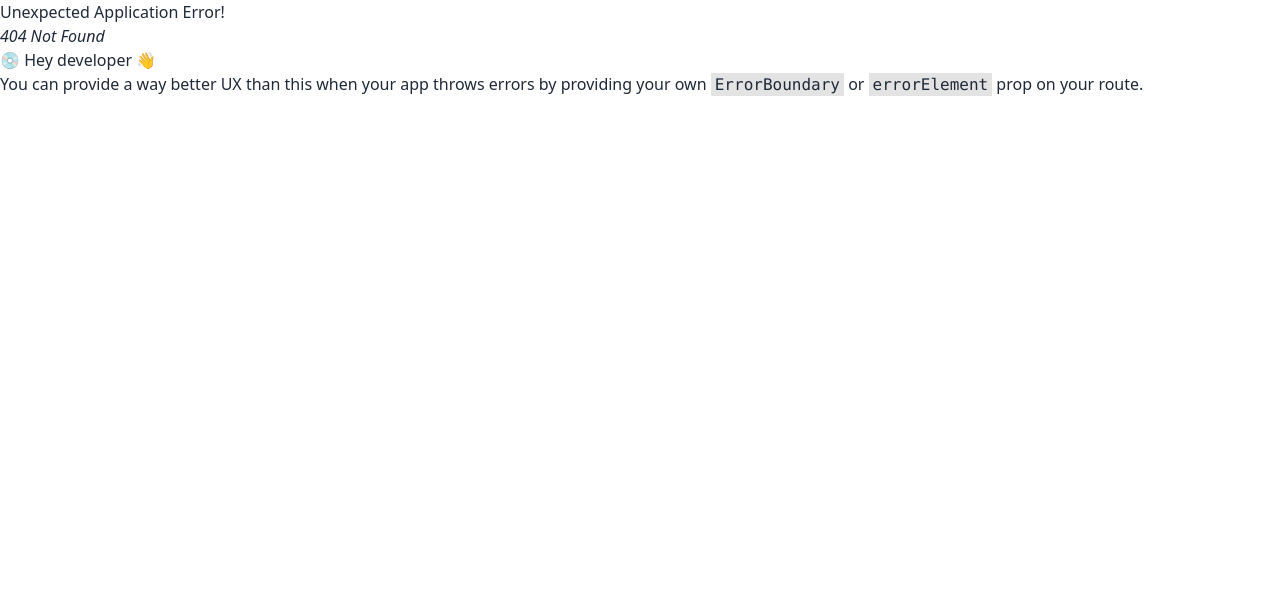
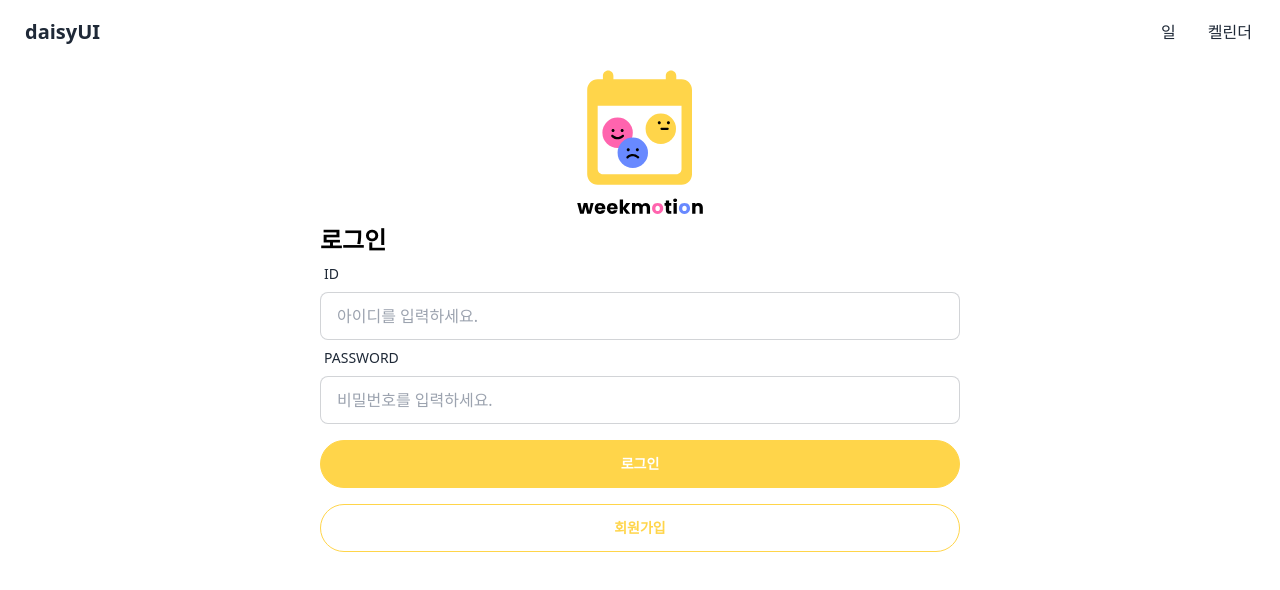
Before and after one commit to kimploo/WMM-Weekmotion-frontend, a React (Vite) app: page /register in a window 1280 px wide. Before the commit this address had no page. Shown: the top 590 px of the page. Built offline with nearby package versions, Linux system fonts and the light colour scheme.

Commit message:
feat : 로그인 페이지 추가 / 로고 추가
1. 로그인 페이지 추가 및 라우팅 처리
2. 메인 로고 추가

```diff
--- a/src/App.tsx
+++ b/src/App.tsx
@@ -1,6 +1,7 @@
 import { createBrowserRouter, RouterProvider, Outlet } from 'react-router-dom';
 import Diary from './pages/Diary';
 import Calendar from './pages/Calendar';
+import Register from './pages/Register';
 
 import './index.css';
 import Nav from './components/Nav';
@@ -30,6 +31,10 @@
       {
         path: 'calendar',
         Component: Calendar
+      },
+      {
+        path: 'register',
+        Component: Register
       }
     ]
   }
--- /dev/null
+++ b/src/pages/Register.tsx
@@ -0,0 +1,40 @@
+import weekmotion from '../assets/images/weekmotion.svg';
+
+export default function Register() {
+  return (
+    <section className="bg-mono-100 h-screen flex flex-col items-center">
+      <div>
+        <img src={weekmotion} />
+      </div>
+      <article className="form-control w-1/2">
+        <h1 className="text-2xl text-mono-700 font-bold">로그인</h1>
+        <label htmlFor="id" className="label">
+          <span className="label-text">ID</span>
+        </label>
+        <input
+          type="text"
+          name="id"
+          placeholder="아이디를 입력하세요."
+          className="input input-bordered bg-mono-100 text-mono-700"
+        />
+        <label htmlFor="pw" className="label">
+          <span className="label-text">PASSWORD</span>
+        </label>
+        <input
+          type="password"
+          name="pw"
+          placeholder="비밀번호를 입력하세요."
+          className="input input-bordered bg-mono-100 text-mono-700"
+        />
+      </article>
+      <div className="flex flex-col gap-4 py-4 w-1/2">
+        <button className="btn btn-wide w-full rounded-full bg-emotion-yellow hover:bg-emotion-lightYellow border-emotion-yellow hover:border-emotion-lightYellow text-mono-100">
+          로그인
+        </button>
+        <button className="btn btn-wide w-full rounded-full bg-mono-100 hover:bg-mono-100 border-emotion-yellow hover:border-emotion-yellow text-emotion-yellow">
+          회원가입
+        </button>
+      </div>
+    </section>
+  );
+}
```
Also changed, not shown: src/assets/images/weekmotion.svg (added).
